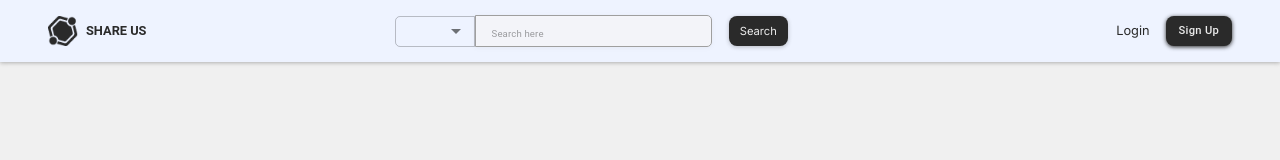
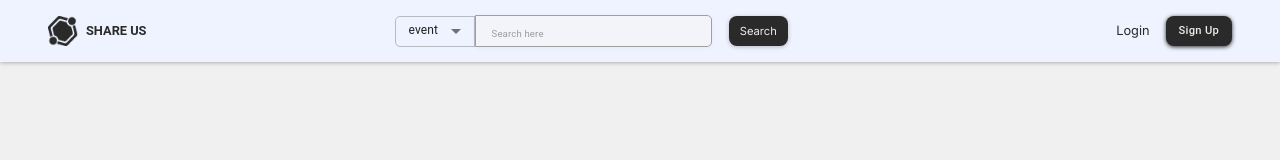
Before and after one commit to CA-G12/Share-Us, a React (Create React App) app in the folder client/: page /search in a window 1280 px wide. Shown: the top 160 px of the page. Built offline with nearby package versions, Linux system fonts and the light colour scheme; no server answers.

Commit message:
make event default value to handle all the events

```diff
--- a/client/src/components/Navbar/Navbar.tsx
+++ b/client/src/components/Navbar/Navbar.tsx
@@ -12,7 +12,7 @@ import { ISearchResult } from '../../interfaces'
 const Navbar:FC<ISearchResult> = ({
   category, input, setCategory, setInput,
 }) => {
-  const [event, setEvent] = useState<string>(category)
+  const [event, setEvent] = useState<string>('event')
   const [inputValue, setInputValue] = useState<string>(input)
   const handleSearch = ():void => {
     setCategory(event)
@@ -60,7 +60,7 @@ const Navbar:FC<ISearchResult> = ({
               name="category"
               inputProps={{ 'aria-label': 'Without label' }}
             >
-              <MenuItem sx={{ fontSize: 12 }} value="event">event</MenuItem>
+              <MenuItem sx={{ fontSize: 12 }} selected value="event">event</MenuItem>
               <MenuItem sx={{ fontSize: 12 }} value="friends">friends</MenuItem>
               <MenuItem sx={{ fontSize: 12 }} value="hashtags">hashtags</MenuItem>
             </Select>
```
